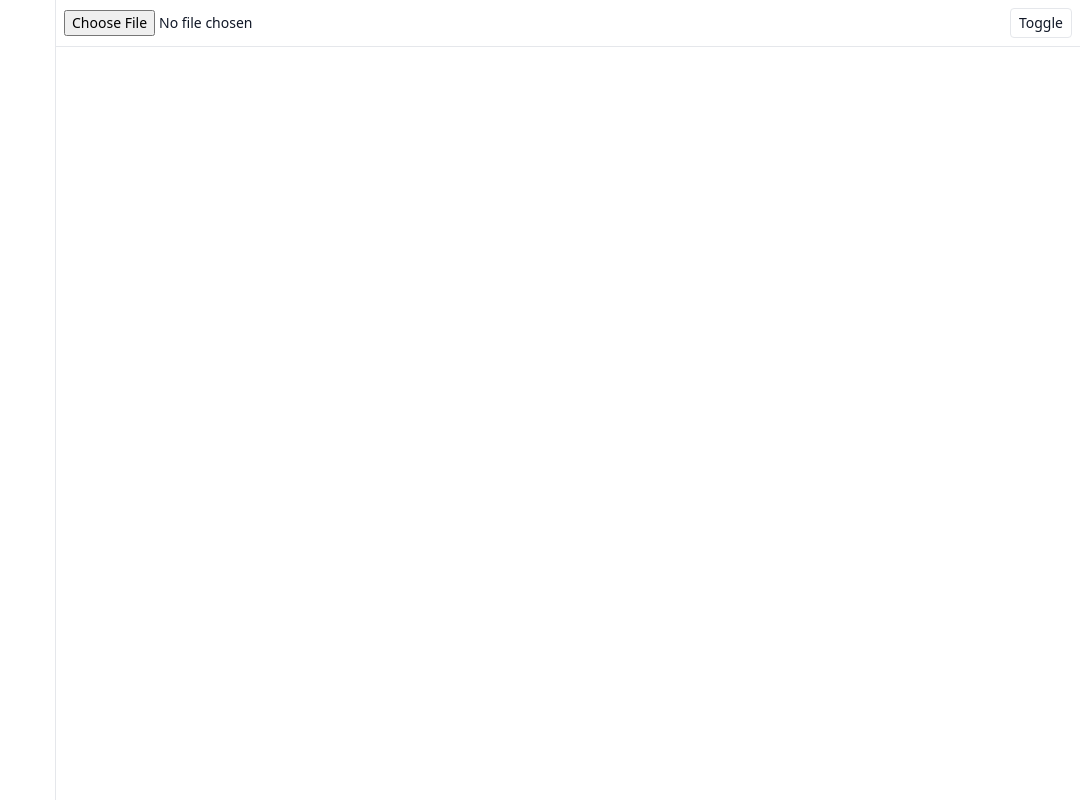
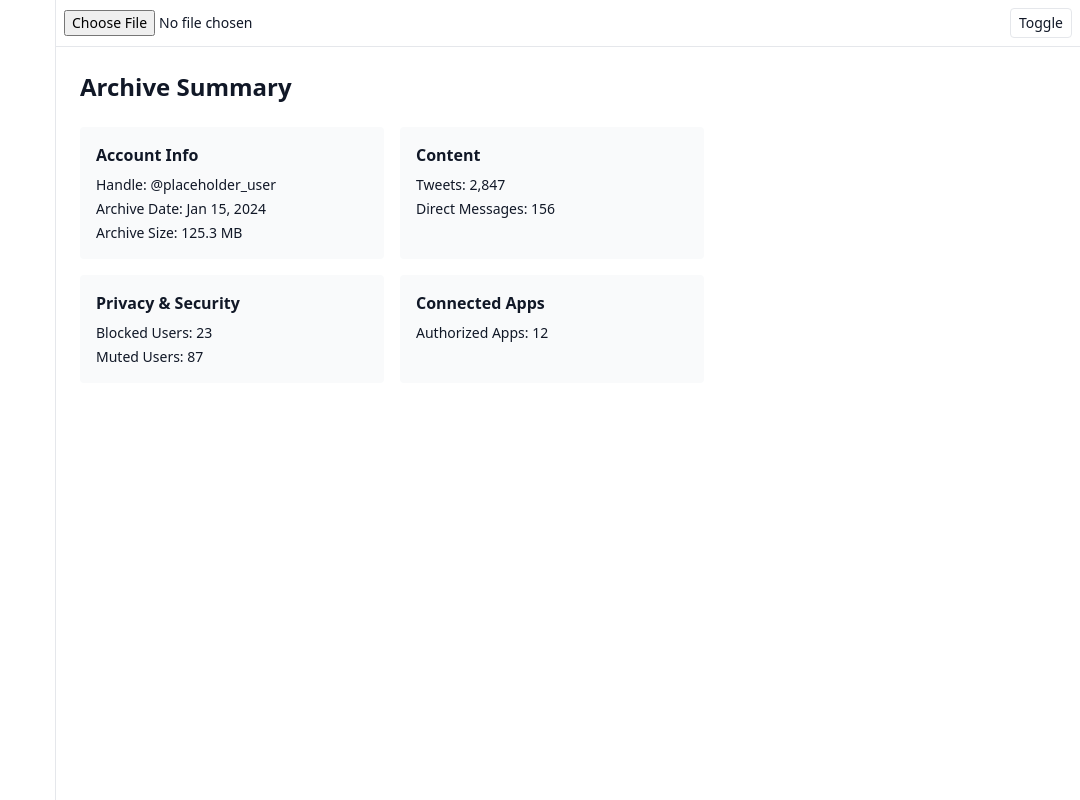
Before and after one commit to raykyri/archive, a React (Vite) app: page / in a window 1280 px wide. Shown: the whole page, without its empty margins (200-1280 px from the left). Built offline with nearby package versions, Linux system fonts and the light colour scheme.

Commit message:
feat: about page placeholder

```diff
--- a/src/main.tsx
+++ b/src/main.tsx
@@ -133,6 +133,7 @@ function App() {
   const [files, setFiles] = useState<FileEntry[]>([])
   const [directoryTree, setDirectoryTree] = useState<TreeNode[]>([])
   const [content, setContent] = useState<string>("")
+  const [currentView, setCurrentView] = useState<'about' | 'file'>('about')
   const [isLoading, setIsLoading] = useState(false)
   const hasInitialized = useRef(false)
 
@@ -162,6 +163,7 @@ function App() {
 
           setFiles(fileList)
           setDirectoryTree(buildDirectoryTree(fileList))
+          setCurrentView('about')
 
           const restoreDuration = performance.now() - restoreStartTime
           console.log(
@@ -182,6 +184,7 @@ function App() {
     setFiles([])
     setDirectoryTree([])
     setContent("")
+    setCurrentView('about')
     localStorage.removeItem("lastArchiveKey")
 
     const fileInput = document.querySelector(
@@ -267,6 +270,7 @@ function App() {
         setFiles(fileList)
         setDirectoryTree(tree)
         setContent("")
+        setCurrentView('about')
       } catch (error) {
         console.error("Error loading archive:", error)
       } finally {
@@ -284,11 +288,68 @@ function App() {
     } else {
       setContent(new TextDecoder().decode(data))
     }
+    setCurrentView('file')
   }, [])
+
+  const showAbout = useCallback(() => {
+    setCurrentView('about')
+  }, [])
+
+  const AboutPage = () => (
+    <div className="p-6 max-w-2xl">
+      <h1 className="text-2xl font-bold mb-6">Archive Summary</h1>
+      <div className="space-y-4">
+        <div className="grid grid-cols-2 gap-4">
+          <div className="bg-gray-50 dark:bg-gray-800 p-4 rounded">
+            <h3 className="font-semibold mb-2">Account Info</h3>
+            <div className="space-y-1 text-sm">
+              <div>Handle: @placeholder_user</div>
+              <div>Archive Date: Jan 15, 2024</div>
+              <div>Archive Size: 125.3 MB</div>
+            </div>
+          </div>
+          <div className="bg-gray-50 dark:bg-gray-800 p-4 rounded">
+            <h3 className="font-semibold mb-2">Content</h3>
+            <div className="space-y-1 text-sm">
+              <div>Tweets: 2,847</div>
+              <div>Direct Messages: 156</div>
+            </div>
+          </div>
+          <div className="bg-gray-50 dark:bg-gray-800 p-4 rounded">
+            <h3 className="font-semibold mb-2">Privacy & Security</h3>
+            <div className="space-y-1 text-sm">
+              <div>Blocked Users: 23</div>
+              <div>Muted Users: 87</div>
+            </div>
+          </div>
+          <div className="bg-gray-50 dark:bg-gray-800 p-4 rounded">
+            <h3 className="font-semibold mb-2">Connected Apps</h3>
+            <div className="space-y-1 text-sm">
+              <div>Authorized Apps: 12</div>
+            </div>
+          </div>
+        </div>
+      </div>
+    </div>
+  )
 
   return (
     <>
       <div className="w-64 min-w-64 border-r border-gray-200 dark:border-gray-700 p-2 overflow-y-auto flex-shrink-0">
+        {files.length > 0 && (
+          <div className="mb-4">
+            <button
+              onClick={showAbout}
+              className={`block w-full text-left px-2 py-1 rounded text-sm font-medium ${
+                currentView === 'about'
+                  ? 'bg-blue-100 dark:bg-blue-900 text-blue-800 dark:text-blue-200'
+                  : 'hover:bg-gray-200 dark:hover:bg-gray-700'
+              }`}
+            >
+              📊 About
+            </button>
+          </div>
+        )}
         {directoryTree.map((node) => (
           <DirectoryNode
             key={node.path}
@@ -329,7 +390,7 @@ function App() {
             </button>
           </div>
         </div>
-        <VirtualizedTextViewer content={content} />
+        {currentView === 'about' ? <AboutPage /> : <VirtualizedTextViewer content={content} />}
       </div>
     </>
   )
```
